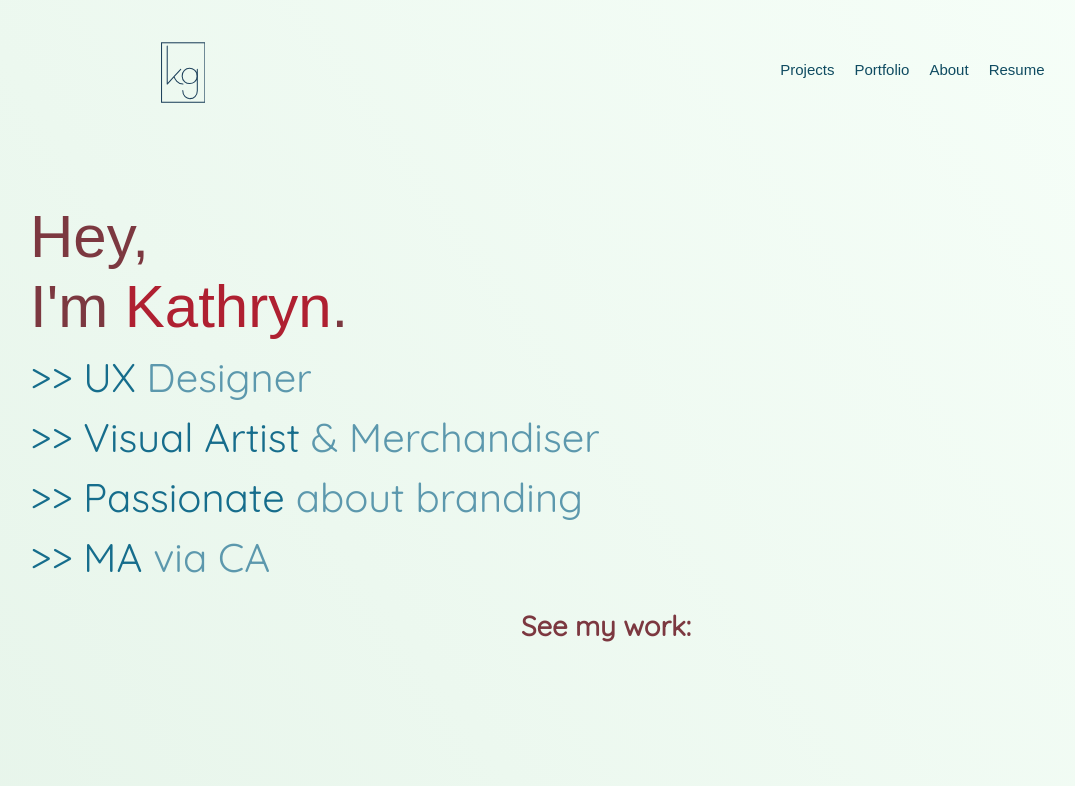
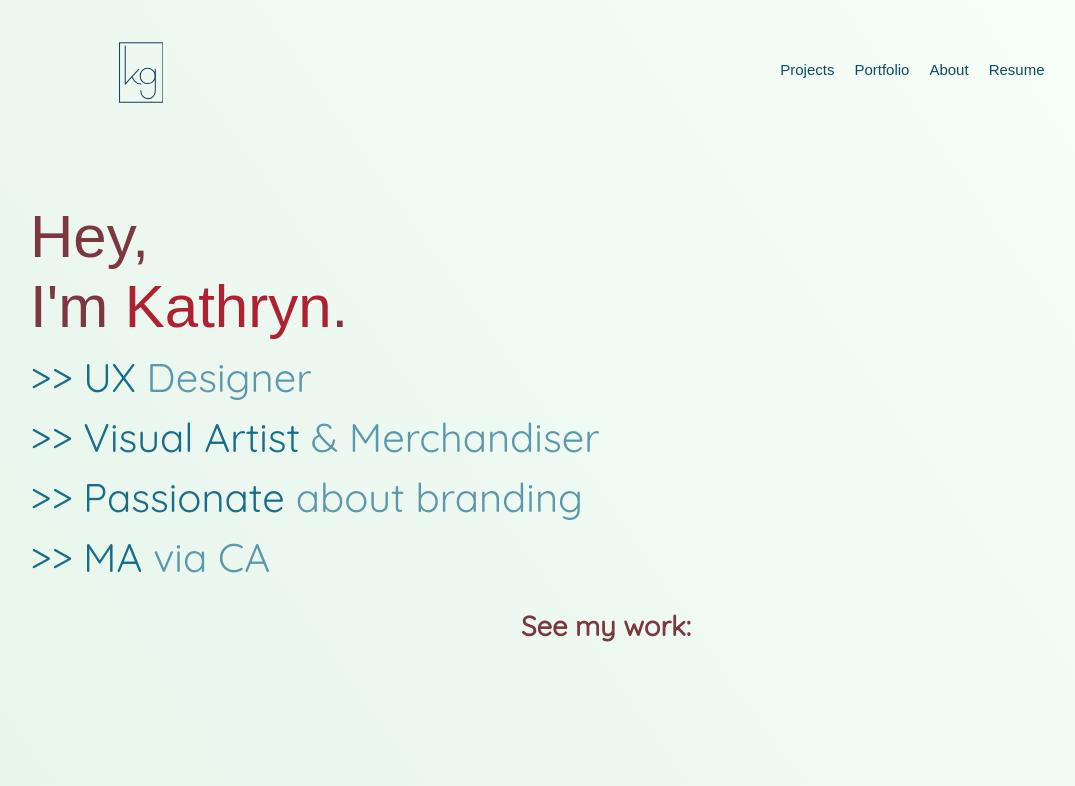
Before and after one commit to kgesner/KG_site, a plain HTML site: page index.html in a window 1280 px wide. Shown: the top 786 px of the page, without its empty margins (34-1109 px from the left). Drawn offline with Linux system fonts and the light colour scheme; grey boxes are pictures that could not be loaded; a web font is replaced by a local one.

Commit message:
last update tonight -.-

```diff
--- a/styles/style.css
+++ b/styles/style.css
@@ -1259,7 +1259,7 @@ img.port-thumb {
   /* BRANDING */
 
   .logo {
-    margin: 1% 33%;
+    margin: 1% 0%;
     width: 35%;
   }
 
```
